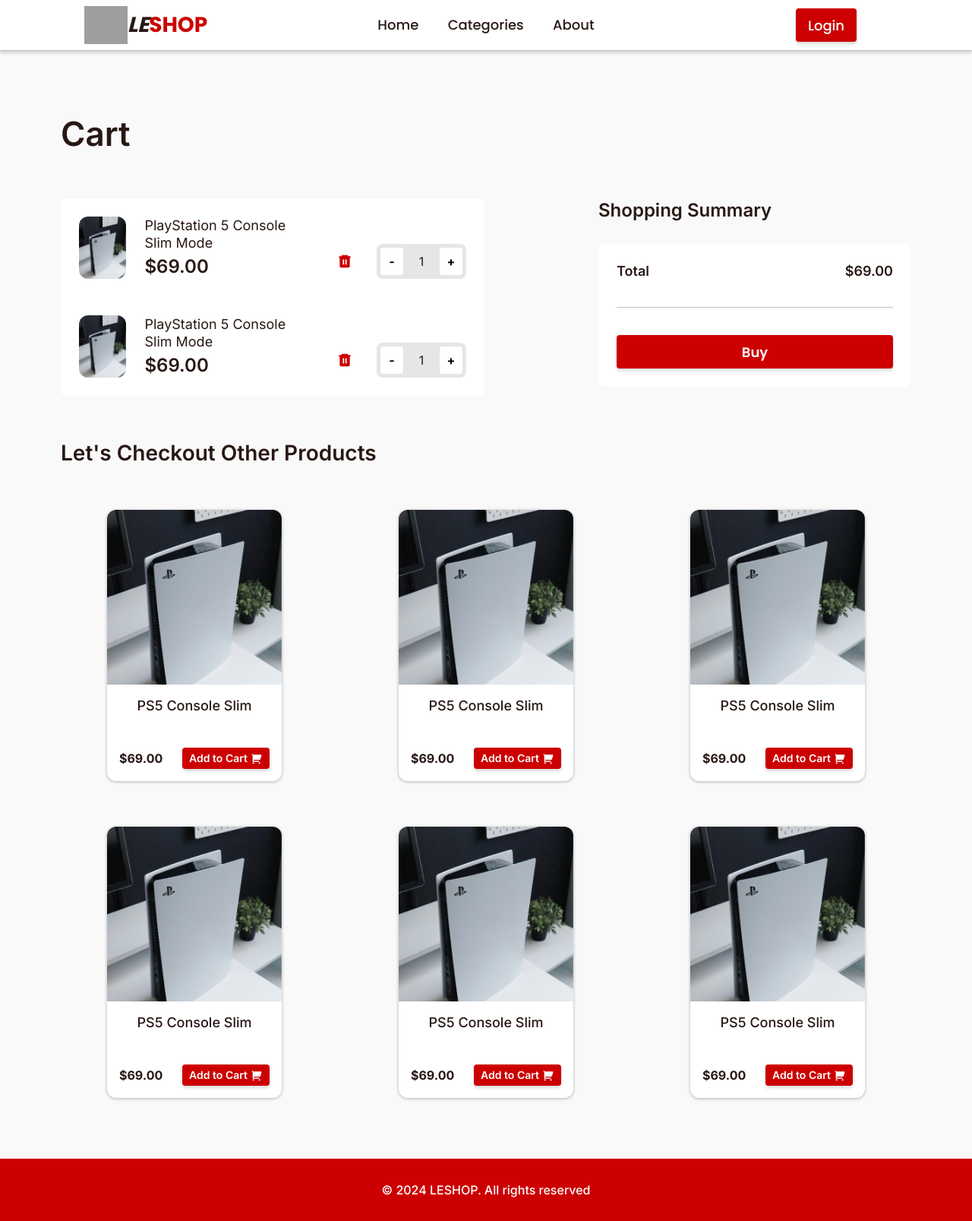
After one commit to khalidziarabbani/projek-ADS, a Django app: page /cart/ in a window 1280 px wide. The commit adds this page. Shown: the whole page at 76% size. Run offline with Django 4.2, Linux system fonts and the light colour scheme; grey boxes are pictures that could not be loaded.

Commit message:
feat: Add cart page and update delivery page
The code changes include:
- Added a new URL pattern for the cart page.
- Created a new view function for rendering the cart page template.
- Added a new template file for the cart page.
- Updated the urls.py file to include the cart page URL pattern.
- Updated the views.py file to include the cart view function.
- Added a new SVG file for the cart icon.
- Updated the delivery page template to include a link to the cart page.

```diff
--- a/myFirstApp/models.py
+++ b/myFirstApp/models.py
@@ -28,6 +28,7 @@
     condition = models.CharField(max_length=200, help_text='Enter condition of the product', null=True, blank=True)
     image = models.ImageField(upload_to='images/product/', null=True, blank=True)
     category = models.ForeignKey(Category, on_delete=models.CASCADE, null=True)
+    stock = models.IntegerField(default=0)
 
     def __str__(self):
         return self.name
--- /dev/null
+++ b/myFirstApp/static/css/cart.css
@@ -0,0 +1,352 @@
+@import url('https://fonts.googleapis.com/css2?family=Inter:wght@100..900&display=swap');
+@import url('https://fonts.googleapis.com/css2?family=Poppins:wght@100;200;300;400;500;600;700;800;900&display=swap');
+
+* {
+    margin: 0;
+    padding: 0;
+    text-decoration: none;
+    font-family: Inter;
+    font-style: normal;
+}
+
+html, body {
+    scroll-behavior: smooth;
+    width: 100%;
+    margin: 0;
+    padding: 0;
+}
+
+.bg {
+    width: 100%;
+    padding: 80px;
+    margin: 0;
+    display: flex;
+    gap: 56px;
+    flex-direction: column;
+    background: #F9F9F9;
+}
+
+.bg h1{
+    color: var(--Text-tx_normal, #281814);
+    font-family: Inter;
+    font-size: 44px;
+    font-style: normal;
+    font-weight: 600;
+    line-height: 58px;
+    margin-bottom: 0;
+}
+
+.total-box {
+    display: flex;
+    width: 100%;
+    justify-content: space-between;
+    gap: 150px;
+}
+
+.prod {
+    display: flex;
+    align-items: center;
+    flex-direction: column;
+    border-radius: 8px;
+    background: var(--Secondary-sc_normal, #FFF);
+    height: 100%;
+}
+
+.item {
+    padding: 24px;
+    display: flex;
+    flex-direction: row;
+    gap: 24px;
+}
+
+.item img {
+    width: 82px;
+    height: 82px;
+    border-radius: 12px;
+    object-fit: cover;
+}
+
+.item-detail {
+    display: flex;
+    flex-direction: column;
+}
+
+.item-detail p {
+    color: var(--Text-tx_normal, #281814);
+    font-size: 18px;
+    font-weight: 400;
+    line-height: 23px;
+    margin: 0;
+    max-width: 280.31px;
+}
+
+.item-detail h3 {
+    color: var(--Text-tx_normal, #281814);
+    font-size: 24px;
+    font-weight: 600;
+    line-height: 32px;
+    margin-bottom: 0;
+    margin-top: auto;
+}
+
+.btn-item {
+    display: flex;
+    flex-direction: row;
+    gap: 16px;
+    margin-top: auto;
+    justify-content: center;
+    align-items: center;
+}
+
+.btn-item button {
+    display: flex;
+    height: 36px;
+    padding: 0px 16px;
+    justify-content: center;
+    align-items: center;
+    border: none;
+    background: white;
+}
+
+.btn-item button img {
+    width: 20px;
+    height: 20px;
+    justify-content: center;
+    align-items: center;
+}
+
+.btn-item .item-quantity {
+    display: flex;
+    align-items: center;
+    gap: 4px;
+    border-radius: 8px;
+    background: var(--secondary-sc-normal-hover, #E6E6E6);
+    padding: 5px;
+}
+
+.btn-item .item-quantity:hover {
+    background: var(--secondary-sc-normal-hover, #E6E6E6);
+}
+
+.btn-item .item-quantity button {
+    padding: 5px 10px;
+    font-size: 16px;
+    font-weight: bold;
+    border: none;
+    background: white;
+    border-radius: 4px;
+    cursor: pointer;
+    width: 30px;
+}
+
+.btn-item .item-quantity input {
+    color: var(--Text-tx_normal, #281814);
+    width: 40px;
+    text-align: center;
+    font-size: 16px;
+    border: none;
+    background: none;
+}
+
+.btn-item .item-quantity:hover button {
+    background: white;
+}
+
+/* Untuk browser Webkit (Chrome, Safari, Opera) */
+input[type="number"]::-webkit-outer-spin-button,
+input[type="number"]::-webkit-inner-spin-button {
+    -webkit-appearance: none;
+    margin: 0;
+}
+
+.summary {
+    display: flex;
+    flex-direction: column;
+    gap: 28px;
+    width: 100%;
+    max-width: 412px;
+}
+
+.summary h1 {
+    color: var(--Text-tx_normal, #281814);
+    font-family: Inter;
+    font-size: 24px;
+    font-style: normal;
+    font-weight: 600;
+    line-height: 32px;
+}
+
+.summary-box {
+    display: flex;
+    flex-direction: column;
+    gap: 36px;
+    padding: 24px;
+    border-radius: 8px;
+    background: var(--Secondary-sc_normal, #FFF);
+}
+
+.summary-detail {
+    display: flex;
+    flex-direction: row;
+    justify-content: space-between;
+    width: 100%;
+    padding-bottom: 36px;
+    border-bottom: 1px solid var(--Secondary-sc_dark, #BFBFBF);
+}
+
+.summary-detail p {
+    color: var(--Text-tx_normal, #281814);
+    font-family: Inter;
+    font-size: 18px;
+    font-style: normal;
+    font-weight: 600;
+    line-height: 23px;
+    margin-bottom: 0;
+}
+
+.summary-box button {
+    display: flex;
+    height: 44px;
+    width: 100%;
+    padding: 0px 16px;
+    justify-content: center;
+    align-items: center;
+    border: none;
+
+    border-radius: 4px;
+    background: var(--Primary-pr_normal, #C00);
+    box-shadow: 0px 3px 4px 0px rgba(0, 0, 0, 0.15);
+
+    color: var(--Secondary-sc_normal, #FFF);
+    font-family: Poppins;
+    font-size: 18px;
+    font-style: normal;
+    font-weight: 600;
+    line-height: 23px;
+}
+
+.summary-box button:hover {
+    background: var(--Primary-pr_normal-hover, rgb(181, 1, 1));
+}
+
+
+.other-product {
+    display: flex;
+    flex-direction: column;
+    gap: 56px;
+}
+
+.other-product h1{
+    color: var(--Text-tx_normal, #281814);
+    font-size: 28px;
+    font-style: normal;
+    font-weight: 600;
+    line-height: 38px;
+    margin: 0;
+}
+
+.product-container {
+    display: grid;
+    grid-template-columns: repeat(5, 1fr);
+    justify-items: center;
+    gap: 60px 32px;
+    padding: 0 auto;
+}
+
+.product-container .product-box {
+    text-decoration: none;
+    width: 230px;
+    border-radius: 12px;
+    background: var(--Secondary-sc_normal, #FFF);
+    box-shadow: 0px 1px 4px rgba(0, 0, 0, 0.15), 0px 1px 4px rgba(0, 0, 0, 0.15);
+    transition: transform .2s;
+}
+
+.product-container .product-box:hover {
+    transform: scale(1.1);
+}
+
+.product-box img {
+    border-radius: 12px 12px 0 0;
+    width: 100%;
+    height: 230px;
+    object-fit: cover;
+}
+
+.product-box h4 {
+    color: var(--Text-tx_normal, #281814);
+    text-align: center;
+    font-size: 18px;
+    font-weight: 500;
+    line-height: 23px;
+    padding: 16px;
+    padding-bottom: 44px;
+    margin-bottom: 0;
+}
+
+.product-box .pay {
+    display: flex;
+    align-items: center;
+    justify-content: space-between;
+    flex-direction: row;
+    margin: 0 16px 16px 16px;
+}
+
+.pay p {
+    color: var(--Text-tx_normal, #281814);
+    font-size: 16px;
+    font-weight: 700;
+    line-height: 20px;
+    margin-bottom: 0;
+}
+
+.pay .btn {
+    display: flex;
+    height: 28px;
+    padding: 0 8px;
+    justify-content: center;
+    align-items: center;
+    gap: 4px;
+    border-radius: 4px;
+    background: var(--Primary-pr_normal, #C00);
+    box-shadow: 0px 3px 4px rgba(0, 0, 0, 0.15);
+}
+
+.pay .btn:hover {
+    background: var(--Primary-pr_normal, #C00);
+}
+
+.pay .btn p {
+    color: var(--Secondary-sc_normal, #FFF);
+    font-size: 14px;
+    font-weight: 600;
+    line-height: 18px;
+    margin-bottom: 0;
+}
+
+.pay .btn img {
+    display: flex;
+    width: 16px;
+    height: 16px;
+    justify-content: center;
+    align-items: center;
+}
+
+/* Media queries for smaller screens */
+@media (max-width: 1300px) {
+    .product-container {
+        grid-template-columns: repeat(3, 1fr);
+    }
+}
+
+@media (max-width: 900px) {
+    .product-container {
+        grid-template-columns: repeat(2, 1fr);
+    }
+}
+
+@media (max-width: 600px) {
+    .product-container {
+        grid-template-columns: 1fr;
+    }
+}
--- a/myFirstApp/urls.py
+++ b/myFirstApp/urls.py
@@ -11,4 +11,5 @@
     path('user/', views.user, name='user'),
     path('category/<int:category_id>/', views.categoryPage, name='category'),
     path('delivery/', views.delivery, name='delivery'),
+    path('cart/', views.cart, name='cart'),
 ]
--- a/myFirstApp/views.py
+++ b/myFirstApp/views.py
@@ -89,3 +89,6 @@
 
 def delivery(request):
     return render(request, 'delivery.html')
+
+def cart(request):
+    return render(request, 'cart.html')
--- /dev/null
+++ b/templates/cart.html
@@ -0,0 +1,152 @@
+{% extends 'base.html' %}
+{% block title %}Home{% endblock title %}
+{% block content %}
+{% load static %}
+<link rel="stylesheet" href="{% static 'css/cart.css' %}">
+{% include 'navbar.html' %}
+
+<div class="bg">
+    <h1>Cart</h1>
+    <div class="total-box">
+        <div class="prod">
+            <div class="item">
+                <img src="{% static "img/ps5.png" %}" alt="product">
+                <div class="item-detail">
+                    <p>PlayStation 5 Console Slim Mode</p>
+                    <h3>$69.00</h3>
+                </div>
+                <div class="btn-item">
+                    <button><img src="{% static "img/trash.svg" %}" alt="del"></button>
+                    <div class="item-quantity">
+                        <button onclick="decreaseQuantity()">-</button>
+                        <input type="number" id="quantityInput" value="1" min="1">
+                        <button onclick="increaseQuantity()">+</button>
+                    </div>
+                </div>
+            </div>
+
+            <div class="item">
+                <img src="{% static "img/ps5.png" %}" alt="product">
+                <div class="item-detail">
+                    <p>PlayStation 5 Console Slim Mode</p>
+                    <h3>$69.00</h3>
+                </div>
+                <div class="btn-item">
+                    <button><img src="{% static "img/trash.svg" %}" alt="del"></button>
+                    <div class="item-quantity">
+                        <button onclick="decreaseQuantity()">-</button>
+                        <input type="number" id="quantityInput" value="1" min="1">
+                        <button onclick="increaseQuantity()">+</button>
+                    </div>
+                </div>
+            </div>
+        </div>
+
+        <div class="summary">
+            <h1>Shopping Summary</h1>
+            <div class="summary-box">
+                <div class="summary-detail">
+                    <p>Total</p>
+                    <p>$69.00</p>
+                </div>
+                <button type="submit">Buy</button>
+            </div>
+        </div>
+    </div>
+    <div class="other-product">
+        <h1>Let's Checkout Other Products</h1>
+        <div class="product-container">
+            <a href="{% url 'product_detail' %}" class="product-box">
+                <img src="{% static 'img/ps5.png' %}" alt="PS5">
+                <h4>PS5 Console Slim</h4>
+                <div class="pay">
+                    <p>$69.00</p>
+                    <div class="btn">
+                        <p>Add to Cart</p>
+                        <img src="{% static "img/cart-white.svg" %}" alt="cart">
+                    </div>
+                </div>
+            </a>
+
+            <a href="{% url 'product_detail' %}" class="product-box">
+                <img src="{% static 'img/ps5.png' %}" alt="PS5">
+                <h4>PS5 Console Slim</h4>
+                <div class="pay">
+                    <p>$69.00</p>
+                    <div class="btn">
+                        <p>Add to Cart</p>
+                        <img src="{% static "img/cart-white.svg" %}" alt="cart">
+                    </div>
+                </div>
+            </a>
+
+            <a href="{% url 'product_detail' %}" class="product-box">
+                <img src="{% static 'img/ps5.png' %}" alt="PS5">
+                <h4>PS5 Console Slim</h4>
+                <div class="pay">
+                    <p>$69.00</p>
+                    <div class="btn">
+                        <p>Add to Cart</p>
+                        <img src="{% static "img/cart-white.svg" %}" alt="cart">
+                    </div>
+                </div>
+            </a>
+
+            <a href="{% url 'product_detail' %}" class="product-box">
+                <img src="{% static 'img/ps5.png' %}" alt="PS5">
+                <h4>PS5 Console Slim</h4>
+                <div class="pay">
+                    <p>$69.00</p>
+                    <div class="btn">
+                        <p>Add to Cart</p>
+                        <img src="{% static "img/cart-white.svg" %}" alt="cart">
+                    </div>
+                </div>
+            </a>
+
+            <a href="{% url 'product_detail' %}" class="product-box">
+                <img src="{% static 'img/ps5.png' %}" alt="PS5">
+                <h4>PS5 Console Slim</h4>
+                <div class="pay">
+                    <p>$69.00</p>
+                    <div class="btn">
+                        <p>Add to Cart</p>
+                        <img src="{% static "img/cart-white.svg" %}" alt="cart">
+                    </div>
+                </div>
+            </a>
+
+            <a href="{% url 'product_detail' %}" class="product-box">
+                <img src="{% static 'img/ps5.png' %}" alt="PS5">
+                <h4>PS5 Console Slim</h4>
+                <div class="pay">
+                    <p>$69.00</p>
+                    <div class="btn">
+                        <p>Add to Cart</p>
+                        <img src="{% static "img/cart-white.svg" %}" alt="cart">
+                    </div>
+                </div>
+            </a>
+
+        </div>
+    </div>
+</div>
+
+<script>
+    function increaseQuantity() {
+        const quantityInput = document.getElementById('quantityInput');
+        let currentValue = parseInt(quantityInput.value);
+        quantityInput.value = currentValue + 1;
+    }
+
+    function decreaseQuantity() {
+        const quantityInput = document.getElementById('quantityInput');
+        let currentValue = parseInt(quantityInput.value);
+        if (currentValue > 1) {
+            quantityInput.value = currentValue - 1;
+        }
+    }
+</script>
+
+{% include 'footer.html' %}
+{% endblock content %}
--- a/templates/navbar.html
+++ b/templates/navbar.html
@@ -137,14 +137,14 @@
     </div>
     <div class="tombol">
         <li><a href="{% url 'index' %}">Home</a></li>
-        <li><a href="#categories">Categories</a></li>
-        <li><a href="#about">About</a></li>
+        <li><a href="{% url 'index' %}#categories">Categories</a></li>
+        <li><a href="{% url 'index' %}#about">About</a></li>
     </div>
 
     <div class="user">
         {% if request.user.is_authenticated %}
         <button class="Cart">
-            <img src="{% static "img/Cart.svg" %}" alt="cart">
+            <a href="{% url 'cart' %}"><img src="{% static "img/Cart.svg" %}" alt="cart"></a>
         </button>
         {% endif %}
         <div class="akun">
```
Also changed, not shown: myFirstApp/static/css/delivery.css (+71 -45 lines), templates/delivery.html (+19 -16 lines), myFirstApp/static/img/trash.svg (added).
